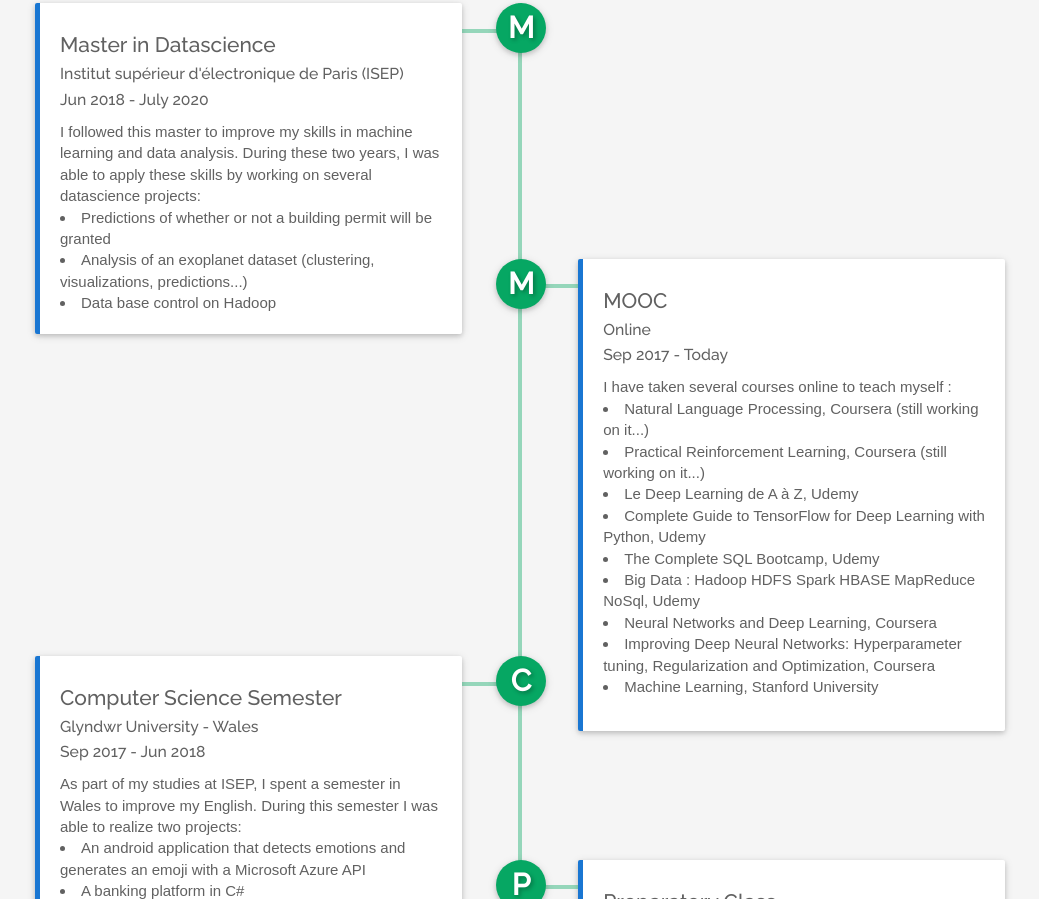
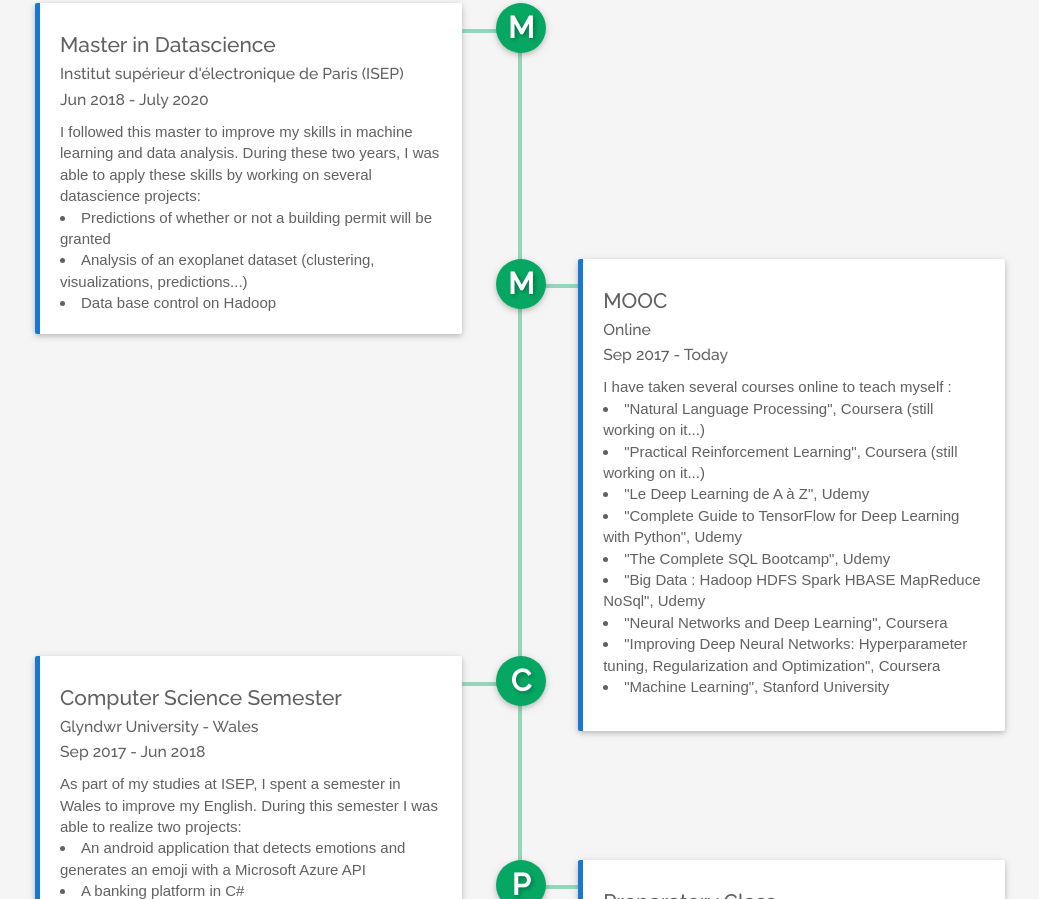
Before and after one commit to matrousseau/matrousseau.github.io, a plain HTML site: page index.html in a window 1280 px wide. Shown: the part 1027-1926 px from the top of the page, without its empty margins (120-1159 px from the left). Drawn offline with Linux system fonts and the light colour scheme; some packages are replaced by stand-ins of ours; a web font is replaced by a local one.

Commit message:
Initial commit

```diff
--- a/index.html
+++ b/index.html
@@ -126,6 +126,10 @@
                                 <div class="infos">
                                     <ul class="profile-list">
                                         <li class="clearfix">
+                                            <span class="title"><i class="material-icons">face</i></span>
+                                            <span class="content">21 years old</span>
+                                        </li>
+                                        <li class="clearfix">
                                             <span class="title"><i class="material-icons">email</i></span>
                                             <span class="content">matthieu.rousseau97@gmail.com</span>
                                         </li>
@@ -137,6 +141,7 @@
                                             <span class="title"><i class="material-icons">place</i></span>
                                             <span class="content">2 rue d'Auteuil, 75016 Paris, FRANCE</span>
                                         </li>
+
 
                                     </ul>
                                 </div>
@@ -266,15 +271,15 @@
                         <!-- TIMELINE PARAGRAPH -->
                         <p>
                             I have taken several courses online to teach myself :
-                            <li> Natural Language Processing, Coursera (still working on it...)</li>
-                            <li> Practical Reinforcement Learning, Coursera (still working on it...)</li>
-                            <li> Le Deep Learning de A à Z, Udemy</li>
-                            <li> Complete Guide to TensorFlow for Deep Learning with Python, Udemy</li>
-                            <li> The Complete SQL Bootcamp, Udemy</li>
-                            <li>Big Data : Hadoop HDFS Spark HBASE MapReduce NoSql, Udemy</li>
-                            <li> Neural Networks and Deep Learning, Coursera</li>
-                            <li> Improving Deep Neural Networks: Hyperparameter tuning, Regularization and Optimization, Coursera</li>
-                            <li> Machine Learning, Stanford University</li>
+                            <li> "Natural Language Processing", Coursera (still working on it...)</li>
+                            <li> "Practical Reinforcement Learning", Coursera (still working on it...)</li>
+                            <li> "Le Deep Learning de A à Z", Udemy</li>
+                            <li> "Complete Guide to TensorFlow for Deep Learning with Python", Udemy</li>
+                            <li> "The Complete SQL Bootcamp", Udemy</li>
+                            <li> "Big Data : Hadoop HDFS Spark HBASE MapReduce NoSql", Udemy</li>
+                            <li> "Neural Networks and Deep Learning", Coursera</li>
+                            <li> "Improving Deep Neural Networks: Hyperparameter tuning, Regularization and Optimization", Coursera</li>
+                            <li> "Machine Learning", Stanford University</li>
                         </p>
                     </div>
                 </div>
```
Also changed, not shown: colors/colors.txt.
